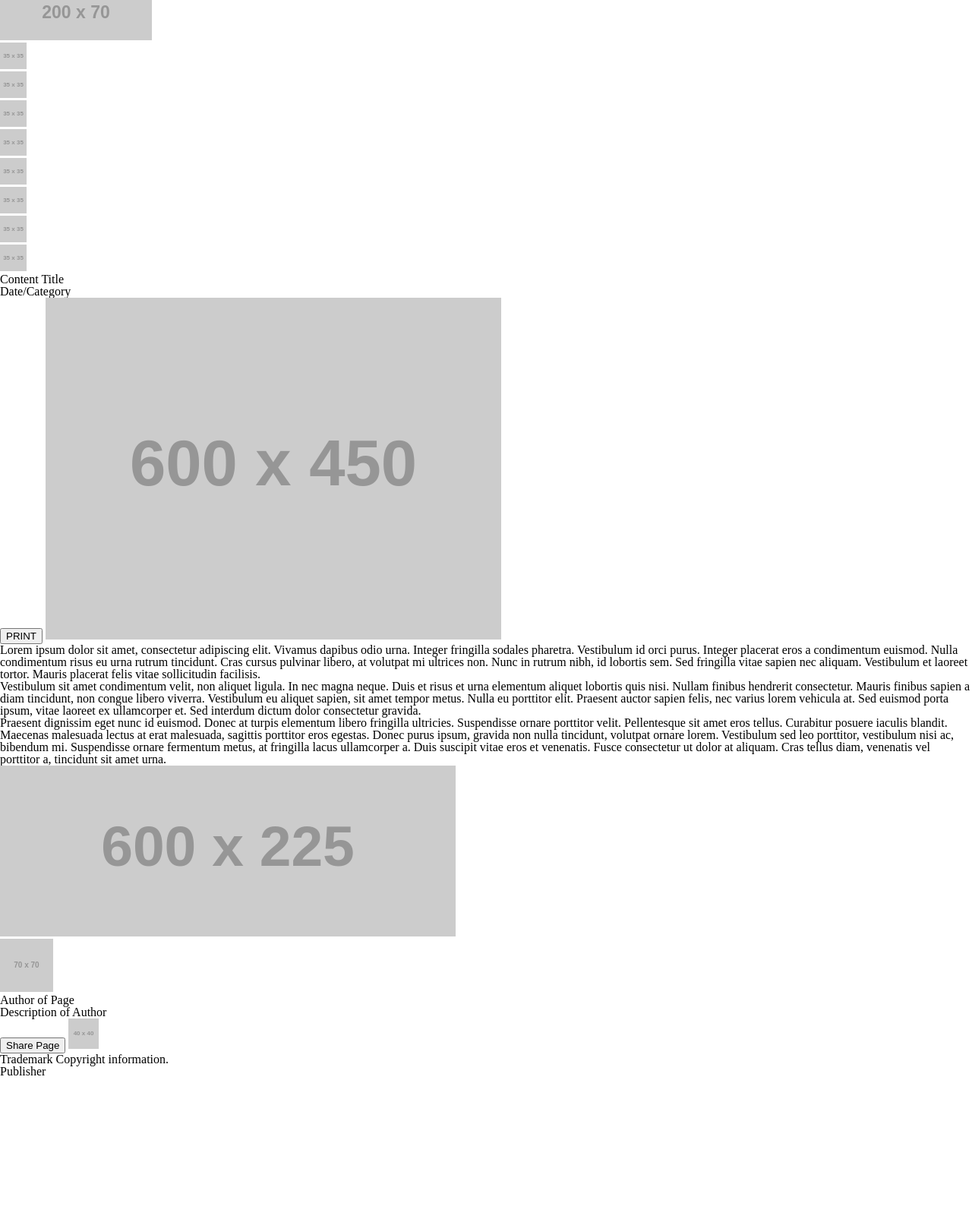
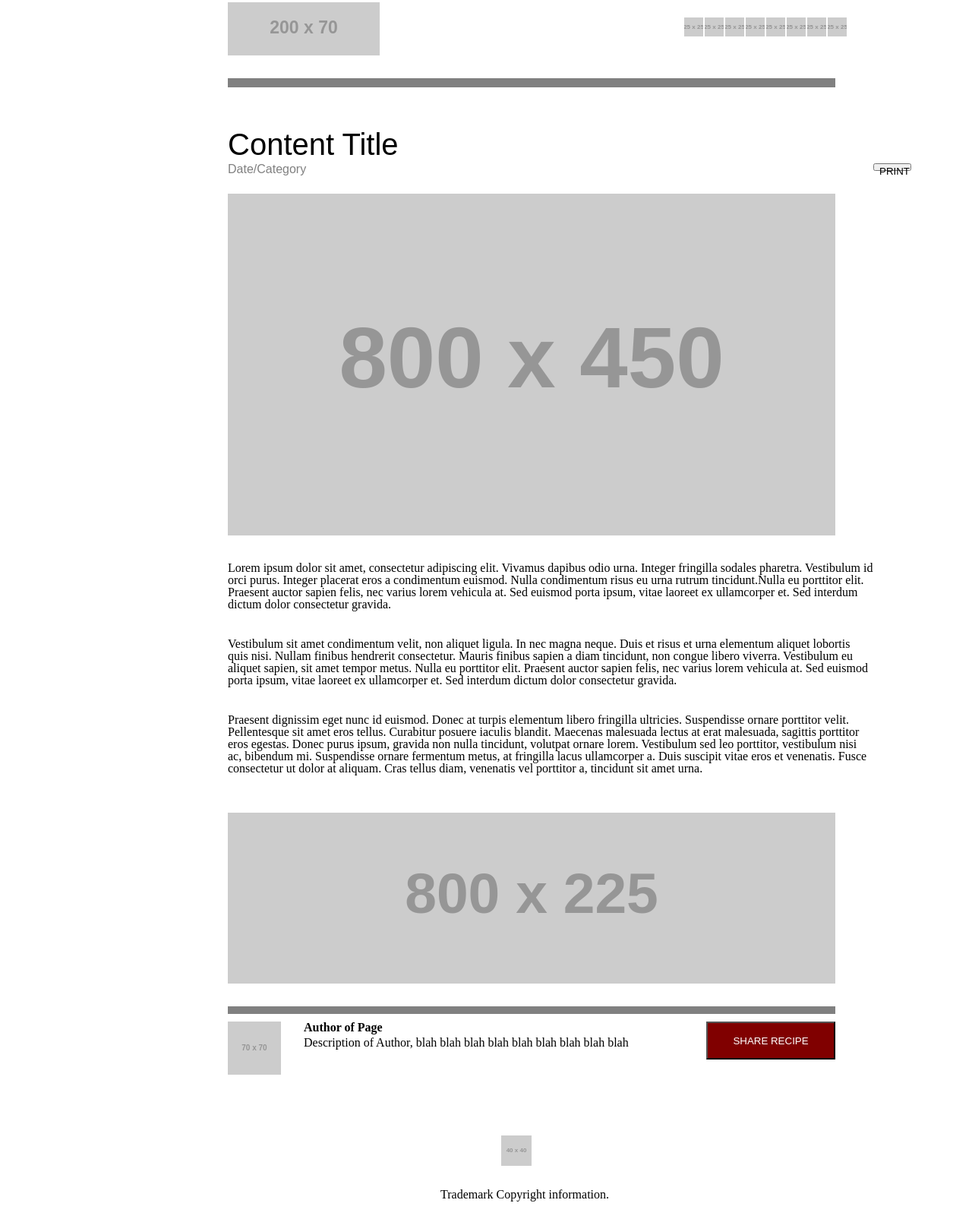
Before and after one commit to Timinis/chocolate-pizza, a plain HTML site: page index.html in a window 1280 px wide. Shown: the part 17-1622 px from the top of the page at 76% size. Before the commit the page ends 1436 px from the top, so only its background shows below. Drawn offline with Linux system fonts and the light colour scheme; placeholder pictures from the web are drawn by us.

Commit message:
placeholder

```diff
--- a/index.html
+++ b/index.html
@@ -1,41 +1,59 @@
 <!DOCTYPE html>
 <html>
+
 <head>
     <meta charset="UTF-8">
-        <meta name="viewport" content="width=device-width, initial-scale=1.0" >
-        <meta http-equiv="X-UA-Compatible" content="ie=edge" >
+    <meta name="viewport" content="width=device-width, initial-scale=1.0">
+    <meta http-equiv="X-UA-Compatible" content="ie=edge">
     <link rel="stylesheet" type="text/css" href="reset.css">
     <link rel="stylesheet" type="text/css" href="style.css">
     <title>Chocolate Pizza Wire Frame</title>
 </head>
+
 <body>
     <header>
         <img src="https://placehold.it/200x70/000">
         <nav>
             <ul>
                 <li>
-                   <a href="#"><img src="https://placehold.it/35x35/000"></a>
+                    <a href="#">
+                        <img src="https://placehold.it/25x25/000">
+                    </a>
                 </li>
                 <li>
-                   <a href="#"><img src="https://placehold.it/35x35/000"></a>
+                    <a href="#">
+                        <img src="https://placehold.it/25x25/000">
+                    </a>
                 </li>
                 <li>
-                   <a href="#"><img src="https://placehold.it/35x35/000"></a>
+                    <a href="#">
+                        <img src="https://placehold.it/25x25/000">
+                    </a>
                 </li>
                 <li>
-                    <a href="#"><img src="https://placehold.it/35x35/000"></a>
+                    <a href="#">
+                        <img src="https://placehold.it/25x25/000">
+                    </a>
                 </li>
                 <li>
-                    <a href="#"><img src="https://placehold.it/35x35/000"></a>
+                    <a href="#">
+                        <img src="https://placehold.it/25x25/000">
+                    </a>
+                </li>
+                <li id="small-gap">
+                    <a href="#">
+                        <img src="https://placehold.it/25x25/000">
+                    </a>
                 </li>
                 <li>
-                    <a href="#"><img src="https://placehold.it/35x35/000"></a>
+                    <a href="#">
+                        <img src="https://placehold.it/25x25/000">
+                    </a>
                 </li>
                 <li>
-                    <a href="#"><img src="https://placehold.it/35x35/000"></a>
-                </li>
-                <li>
-                    <a href="#"><img src="https://placehold.it/35x35/000"></a>
+                    <a href="#">
+                        <img src="https://placehold.it/25x25/000">
+                    </a>
                 </li>
             </ul>
         </nav>
@@ -45,36 +63,46 @@
         <h2>Date/Category</h2>
         <button>PRINT</button>
 
-        <img src="https://placehold.it/600x450/000">
-        <section>
-            <p>
-                    Lorem ipsum dolor sit amet, consectetur adipiscing elit. Vivamus dapibus odio urna. Integer fringilla sodales pharetra. Vestibulum id orci purus. Integer placerat eros a condimentum euismod. Nulla condimentum risus eu urna rutrum tincidunt. Cras cursus pulvinar libero, at volutpat mi ultrices non. Nunc in rutrum nibh, id lobortis sem. Sed fringilla vitae sapien nec aliquam. Vestibulum et laoreet tortor. Mauris placerat felis vitae sollicitudin facilisis.
+        <img id="recipe-picture" src="https://placehold.it/800x450/000">
+
+
+        <p id="p1">
+            Lorem ipsum dolor sit amet, consectetur adipiscing elit. Vivamus dapibus odio urna. Integer fringilla sodales pharetra. Vestibulum
+            id orci purus. Integer placerat eros a condimentum euismod. Nulla condimentum risus eu urna rutrum tincidunt.Nulla
+            eu porttitor elit. Praesent auctor sapien felis, nec varius lorem vehicula at. Sed euismod porta ipsum, vitae
+            laoreet ex ullamcorper et. Sed interdum dictum dolor consectetur gravida.
+
+        </p>
+        <p id="p2">
+            Vestibulum sit amet condimentum velit, non aliquet ligula. In nec magna neque. Duis et risus et urna elementum aliquet lobortis
+            quis nisi. Nullam finibus hendrerit consectetur. Mauris finibus sapien a diam tincidunt, non congue libero viverra.
+            Vestibulum eu aliquet sapien, sit amet tempor metus. Nulla eu porttitor elit. Praesent auctor sapien felis, nec
+            varius lorem vehicula at. Sed euismod porta ipsum, vitae laoreet ex ullamcorper et. Sed interdum dictum dolor
+            consectetur gravida.
 
         </p>
 
-            <p>
-                    Vestibulum sit amet condimentum velit, non aliquet ligula. In nec magna neque. Duis et risus et urna elementum aliquet lobortis quis nisi. Nullam finibus hendrerit consectetur. Mauris finibus sapien a diam tincidunt, non congue libero viverra. Vestibulum eu aliquet sapien, sit amet tempor metus. Nulla eu porttitor elit. Praesent auctor sapien felis, nec varius lorem vehicula at. Sed euismod porta ipsum, vitae laoreet ex ullamcorper et. Sed interdum dictum dolor consectetur gravida.
-
+        <p id="p3">
+            Praesent dignissim eget nunc id euismod. Donec at turpis elementum libero fringilla ultricies. Suspendisse ornare porttitor
+            velit. Pellentesque sit amet eros tellus. Curabitur posuere iaculis blandit. Maecenas malesuada lectus at erat
+            malesuada, sagittis porttitor eros egestas. Donec purus ipsum, gravida non nulla tincidunt, volutpat ornare lorem.
+            Vestibulum sed leo porttitor, vestibulum nisi ac, bibendum mi. Suspendisse ornare fermentum metus, at fringilla
+            lacus ullamcorper a. Duis suscipit vitae eros et venenatis. Fusce consectetur ut dolor at aliquam. Cras tellus
+            diam, venenatis vel porttitor a, tincidunt sit amet urna.
         </p>
-
-            <p>
-                    Praesent dignissim eget nunc id euismod. Donec at turpis elementum libero fringilla ultricies. Suspendisse ornare porttitor velit. Pellentesque sit amet eros tellus. Curabitur posuere iaculis blandit. Maecenas malesuada lectus at erat malesuada, sagittis porttitor eros egestas. Donec purus ipsum, gravida non nulla tincidunt, volutpat ornare lorem. Vestibulum sed leo porttitor, vestibulum nisi ac, bibendum mi. Suspendisse ornare fermentum metus, at fringilla lacus ullamcorper a. Duis suscipit vitae eros et venenatis. Fusce consectetur ut dolor at aliquam. Cras tellus diam, venenatis vel porttitor a, tincidunt sit amet urna.
-            </p>
-        </section>
-        <img src="https://placehold.it/600x225/000">
+        <img id="what" src="https://placehold.it/800x225/000">
     </main>
     <footer>
-            <img src="https://placehold.it/70x70/000">
+        <img id="her" src="https://placehold.it/70x70/000">
         <h2>Author of Page</h2>
-            <p>Description of Author</p>
-            <button>Share Page</button>
+        <p id="description-author">Description of Author, blah blah blah blah blah blah blah blah blah</p>
+        <button>SHARE RECIPE</button>
 
-            <img src="https://placehold.it/40x40/000">
-            <p>Trademark Copyright information.<br>
-            Publisher
-            </p>
+        <img id="mini-logo" src="https://placehold.it/40x40/000">
+        <p id="trademark">Trademark Copyright information.</p>
 
     </footer>
 
 </body>
+
 </html>
--- a/style.css
+++ b/style.css
@@ -0,0 +1,136 @@
+/* General Style */
+
+body {
+  font-family: 'Times New Roman', Times, serif
+}
+
+header {
+  display: grid;
+  height: 100px;
+  width: 800px;
+  grid-template-columns: 600px 250px;
+  margin-top: 20px;
+  margin-left: 300px;
+  border-bottom: 12px solid gray;
+}
+
+header img {
+  float: left;
+  margin-right: 200 px;
+}
+
+nav img {
+  margin: 20px 1px 0px 1px;
+}
+
+.small-gap {
+  padding-right: 3px;
+}
+
+main {
+  display: grid;
+  grid-template-rows: 100px 40px 465px 100px 100px 150px 275px;
+  grid-template-columns: 1150px 50px;
+}
+
+main h1 {
+  font-family: Arial, Helvetica, sans-serif;
+  font-size: 40px;
+  margin-top: 55px;
+  margin-left: 300px;
+}
+
+main h2 {
+  grid-row: 2;
+  grid-column: 1;
+  margin-left: 300px;
+  color: gray;
+  font-family: Arial, Helvetica, sans-serif;
+}
+
+#recipe-picture {
+  grid-row: 3;
+  grid-column: 1;
+  margin-left: 300px;
+}
+
+p {
+  margin-top: 20px;
+  margin-bottom: 0px;
+}
+
+#p1 {
+  grid-row: 4;
+  grid-column: 1;
+  margin-left: 300px;
+}
+
+#p2 {
+  grid-row: 5;
+  grid-column: 1;
+  margin-left: 300px;
+}
+
+#p3 {
+  grid-row: 6;
+  grid-column: 1;
+  margin-left: 300px;
+}
+
+#what {
+  grid-row: 7;
+  grid-column: 1;
+  margin-left: 300px;
+  border-bottom: 10px solid gray;
+  padding-bottom: 30px;
+}
+
+main button {
+  grid-column: 2;
+  grid-row: 1;
+  height: 10px;
+  margin-top: 100px;
+}
+
+footer {
+  display: grid;
+  grid-template-columns: 400px 530px 100px;
+  grid-template-rows: 100px 100px 60px;
+}
+
+#her {
+  grid-column: 1;
+  grid-row: 1;
+  margin-left: 300px;
+}
+
+footer h2 {
+  font-weight: bold;
+  grid-column: 2;
+  grid-row: 1;
+}
+
+#description-author {
+  grid-column: 2;
+  grid-row: 1;
+}
+
+footer button {
+  background-color: maroon;
+  color: white;
+  height: 50px;
+  width: 170px
+}
+
+#mini-logo {
+  grid-column: 2;
+  grid-row: 2;
+  margin-left: 260px;
+  margin-top: 50px;
+}
+
+#trademark {
+  grid-column: 2;
+  grid-row: 3;
+  margin-left: 180px;
+}
```
Also changed, not shown: choco-pizza.png (added), fb-icon.png (added), flic-icon.png (added), gp-icon.png (added), insta-icon.png (added), list-bg.png (added), logo.png (added), mail-icon.png (added), pint-icon.png (added), rss-icon.png (added), small-logo.png (added), twit-icon.png (added), van-pic.png (added). Lines whose indentation alone changed are shown as unchanged.
